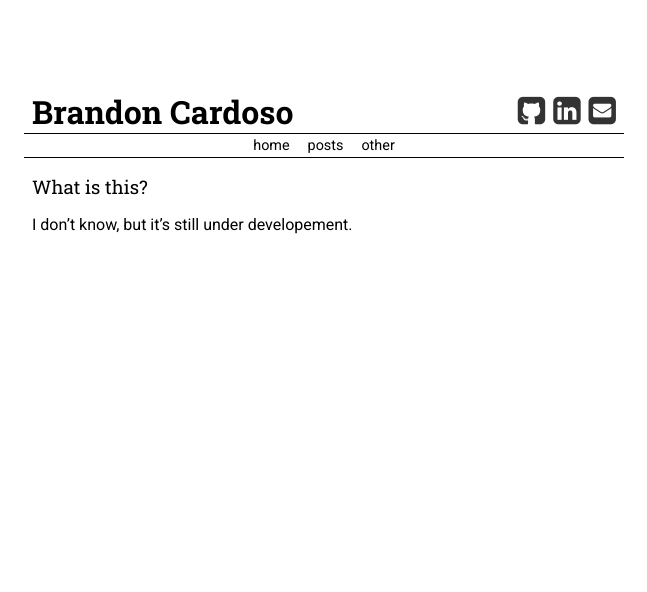
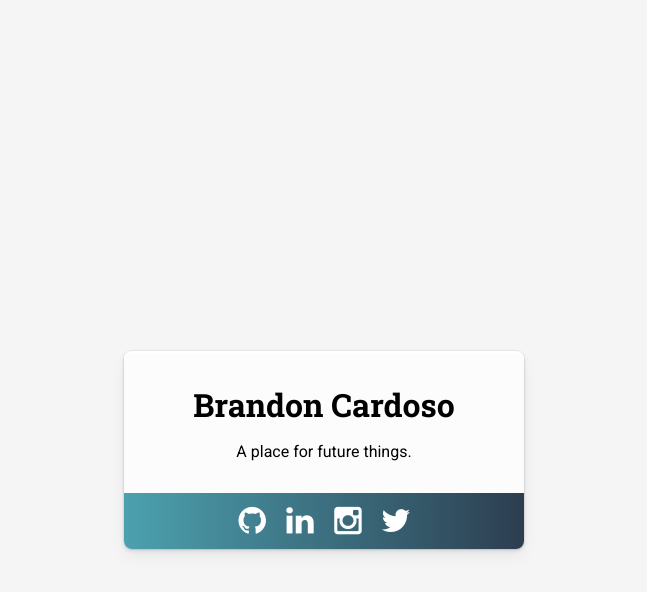
Before and after one commit to brandoncardoso/brandoncardoso.github.io, a Jekyll site: the page built from about.md, in a window 1280 px wide. Shown: the top 592 px of the page, without its empty margins (316-963 px from the left). Built offline with Jekyll 4.4.1, drawn with Linux system fonts in a browser that asks for light colours.

Commit message:
New layout/style

```diff
--- a/_data/nav.csv
+++ /dev/null
@@ -1,4 +0,0 @@
-text,url
-home,/
-posts,/posts
-other,/other
--- a/_includes/header.html
+++ b/_includes/header.html
@@ -1,15 +1,3 @@
 <a href="/">
     <span class="name">Brandon Cardoso</span>
 </a>
-
-<div class="links">
-    <a href="//github.com/BrandonCardoso">
-        <i class="fa fa-github-square"></i>
-    </a>
-    <a href="//ca.linkedin.com/in/brandoncardoso">
-        <i class="fa fa-linkedin-square"></i>
-    </a>
-    <a href="mailto:bcardoso@live.com">
-        <i class="fa fa-envelope-square"></i>
-    </a>
-</div>
--- a/_includes/nav.html
+++ b/_includes/nav.html
@@ -1,7 +1,7 @@
-<ul>
-    {% for item in site.data.nav %}
-    <li>
-        <a href="{{ item.url }}">{{ item.text }}</a>
-    </li>
-    {% endfor %}
-</ul>
+<div class="links">
+{% for item in site.data.nav %}
+    <a href="{{ item.url }}">
+        <i class="fa {{ item.icon }}"></i>
+    </a>
+{% endfor %}
+</div>
--- a/_layouts/default.html
+++ b/_layouts/default.html
@@ -9,18 +9,26 @@
         <link href='https://fonts.googleapis.com/css?family=Roboto:400,700' rel='stylesheet' type='text/css'>
     </head>
     <body>
-        <div class="container">
+        <div class="container vertical-center">
             <header>
                 {% include header.html %}
             </header>
 
-            <nav>
-                {% include nav.html %}
-            </nav>
-
             <div class="content">
                 {{ content }}
-            </div><!-- /.container -->
+            </div>
+
+            <nav>
+                <ul>
+                {% for item in site.data.nav %}
+                    <li>
+                        <a href="{{ item.url }}">
+                            <i class="fa {{ item.icon }}"></i>
+                        </a>
+                    </li>
+                {% endfor %}
+                </ul>
+            </nav>
         </div>
     </body>
 </html>
--- a/about.md
+++ b/about.md
@@ -1,7 +1,5 @@
 ---
-title: about
 permalink: /
 layout: default
 ---
-### What is this? ###
-I don't know, but it's still under developement.
+A place for future things.
--- a/css/main.scss
+++ b/css/main.scss
@@ -1,85 +1,94 @@
 ---
 ---
 
-$gray-light:  #f5f5f5;
-$gray:        #f0f0f0;
-$gray-dark:   #777;
-$gray-darker: #333;
-$accent:      #1874CD;
+$gray-lighter: #fcfcfc;
+$gray-light:   #f5f5f5;
+$gray:         #f0f0f0;
+$gray-dark:    #777;
+$gray-darker:  #333;
+$accent:       #1874cd;
+
+$gradient1:    #2c3e50;
+$gradient2:    #4ca1af;
 
 html, body {
     font-family: 'Roboto', sans-serif;
     font-weight: 400;
     font-size: 100%;
-    background: #ffffff;
-    border: 0;
-    vertical-align: baseline;
-    padding: 0;
+    background-color: $gray-light;
     margin: 0;
-    height: 100%;
 }
 
 div.container {
+    font-size: inherit;
+    position: absolute;
+    top: 50%;
+    left: 2rem;
+    right: 2rem;
+    max-width: 25rem;
     margin: 0 auto;
-    width: 600px;
-    position: relative;
-    top: 10%;
+    background-color: $gray-lighter;
+    text-align: center;
+    border-radius: 0.5rem;
+    overflow: hidden;
+
+    -webkit-box-shadow: inset 0 3px 0 #fff, 0 0 0 1px rgba(0,0,0,0.05), 0 8px 16px rgba(0,0,0,0.05), 0 1px 2px rgba(0,0,0,0.05), 0 2px 4px rgba(0,0,0,0.1);
+    -moz-box-shadow:    inset 0 3px 0 #fff, 0 0 0 1px rgba(0,0,0,0.05), 0 8px 16px rgba(0,0,0,0.05), 0 1px 2px rgba(0,0,0,0.05), 0 2px 4px rgba(0,0,0,0.1);
+    box-shadow:         inset 0 3px 0 #fff, 0 0 0 1px rgba(0,0,0,0.05), 0 8px 16px rgba(0,0,0,0.05), 0 1px 2px rgba(0,0,0,0.05), 0 2px 4px rgba(0,0,0,0.1);
 }
 
 header {
-    padding: 0 0.5rem;
-    font-size: 2em;
     position: relative;
-    border-bottom: 1px solid #000;
+    font-size: 2rem;
+    margin: 2rem 2rem 1rem;
 
     .name {
         font-family: 'Roboto Slab', serif;
         font-weight: 700;
     }
-
-    .links {
-        position: absolute;
-        right: 0.5rem;
-        bottom: 3px;
-    }
-
-    .links a, nav a {
-        color: $gray-darker;
-
-        &:hover {
-            color: $accent;
-        }
-    }
 }
 
 nav {
-    border-bottom: 1px solid #000;
-    padding: 0.2em 0.5em;
-    font-size: 0.9em;
+    padding: 0.5rem 1rem;
+    font-size: 2rem;
+    color: #fff;
+
+    background: -webkit-linear-gradient(right, $gradient1, $gradient2);
+    background: -o-linear-gradient(right, $gradient1, $gradient2);
+    background: -moz-linear-gradient(right, $gradient1, $gradient2);
+    background: linear-gradient(right, $gradient1, $gradient2);
 
     ul {
-        list-style-type: none;
+        list-style: none;
         margin: 0;
         padding: 0;
-        text-align: center;
-    }
 
-    li {
-        display: inline;
+        li {
+            display: inline-block;
 
-        &:not(:first-child) {
-            margin-left: 1em;
+            a {
+                color: #fff;
+                width: 2.5rem;
+                height: 2.5rem;
+                display: inline-block;
+                border-radius: 0.5rem;
+
+                &:hover {
+                    background: rgba(255, 255, 255, 0.2);
+                }
+
+                i.fa {
+                    line-height: 2.5rem;
+                }
+            }
         }
     }
 }
 
 div.content {
-    padding: 0 0.5em;
-    margin: 1rem 0;
+    margin: 1rem 2rem 2rem;
 
     a {
-        background-color: $gray;
-
         &:hover {
             background-color: $gray-light;
             color: $accent;
@@ -171,31 +180,7 @@ li.post {
     }
 }
 
-ul.other {
-    list-style: none;
-
-    li {
-        margin-bottom: 20px;
-
-        h3 {
-            margin: 0;
-        }
-
-        a.icon-link {
-            float: left;
-            clear: both;
-            margin-right: 10px;
-            background-color: transparent;
-
-            &:hover {
-                color: $accent;
-                background-color: transparent;
-            }
-        }
-    }
+.vertical-center {
+    top: 50%;
+    transform: translateY(-50%);
 }
-
-.countdown {
-    text-align: center;
-    font-size: 28px;
-}
```
Also changed, not shown: _data/nav.yml (added, +15 -0 lines), _data/other.yml (deleted, +0 -23 lines), japan.html (deleted, +0 -108 lines), other/index.html (deleted, +0 -23 lines). Lines whose indentation alone changed are shown as unchanged.
